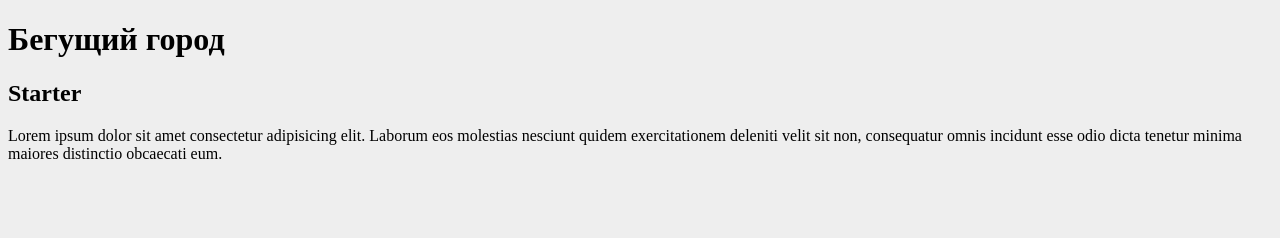
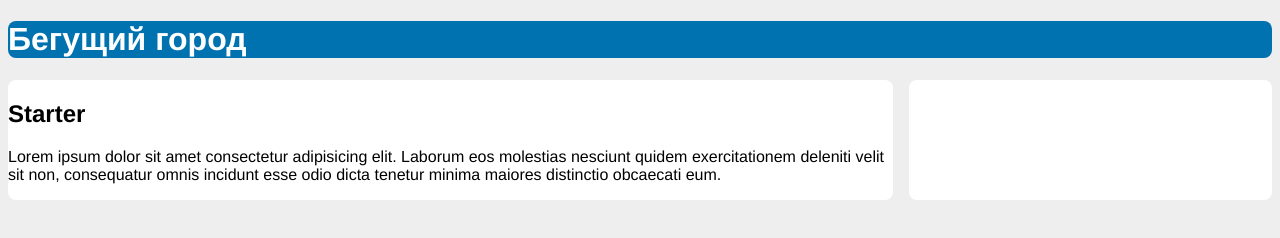
Before and after one commit to Zmhan-github/css-boilerplate, a website built with webpack: page src/index.html in a window 1280 px wide. Built offline with nearby package versions, Linux system fonts and the light colour scheme.

Commit message:
started page added css

```diff
--- a/src/styles.css
+++ b/src/styles.css
@@ -1,3 +1,43 @@
+:root {
+  box-sizing: border-box;
+}
+
+*,
+::before,
+::after {
+  box-sizing: inherit;
+}
+
 body {
   background-color: #eee;
+  font-family: Helvetica, Arial, sans-serif;
 }
+
+header {
+  color: #fff;
+  background-color: #0072b0;
+  border-radius: 0.5em;
+}
+
+main {
+  display: block; /* исправляет баг, связанный с IE */
+}
+
+.container {
+  display: flex;
+}
+.main {
+  background-color: #fff;
+  border-radius: 0.5em;
+  float: left;
+  width: 70%;
+}
+
+.sidebar {
+  padding: 1.5em;
+  background-color: #fff;
+  border-radius: 0.5em;
+  float: left;
+  width: calc(30% - 1em);
+  margin-left: 1em;
+}
```
Also changed, not shown: readme.md.
